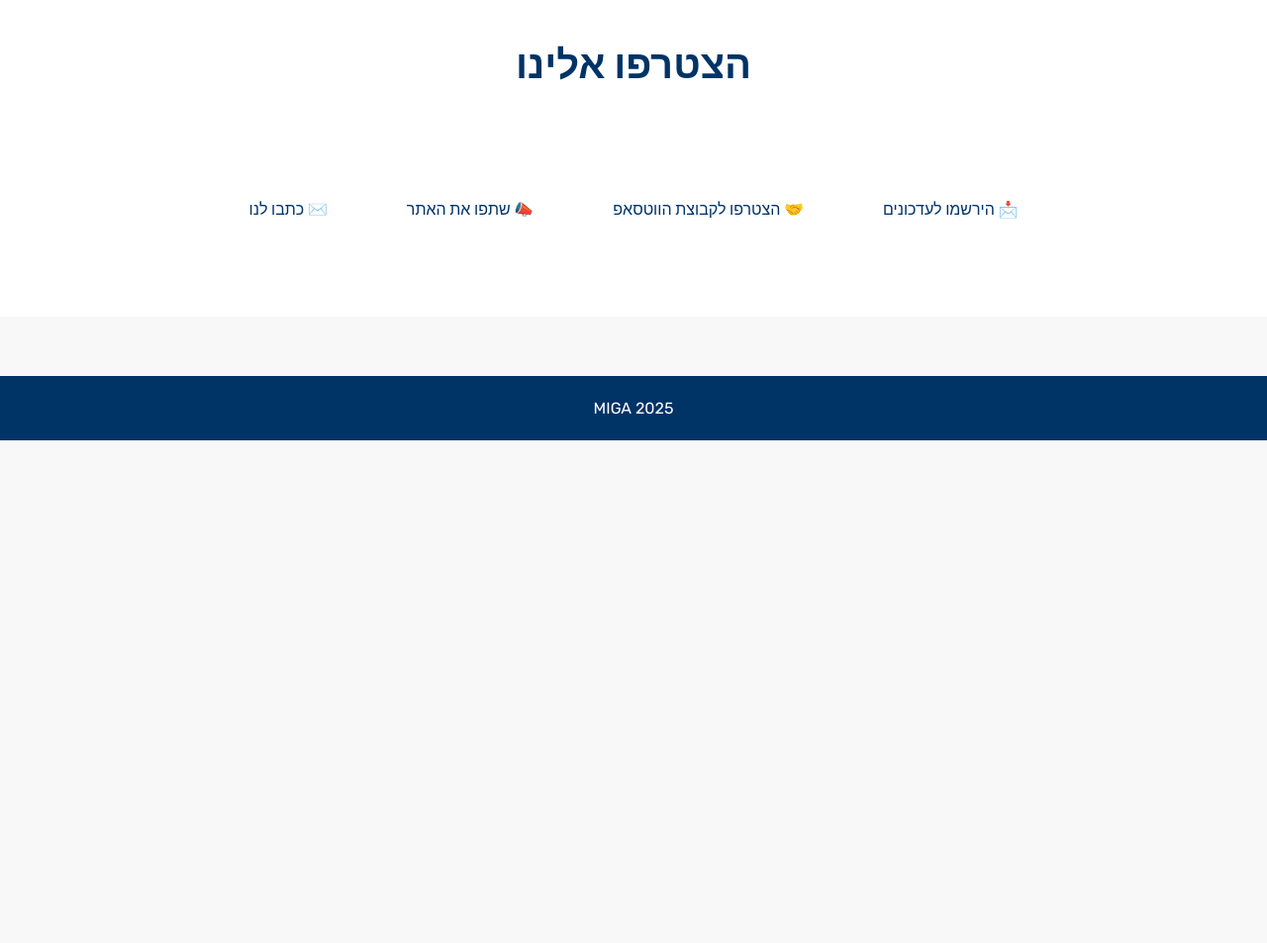
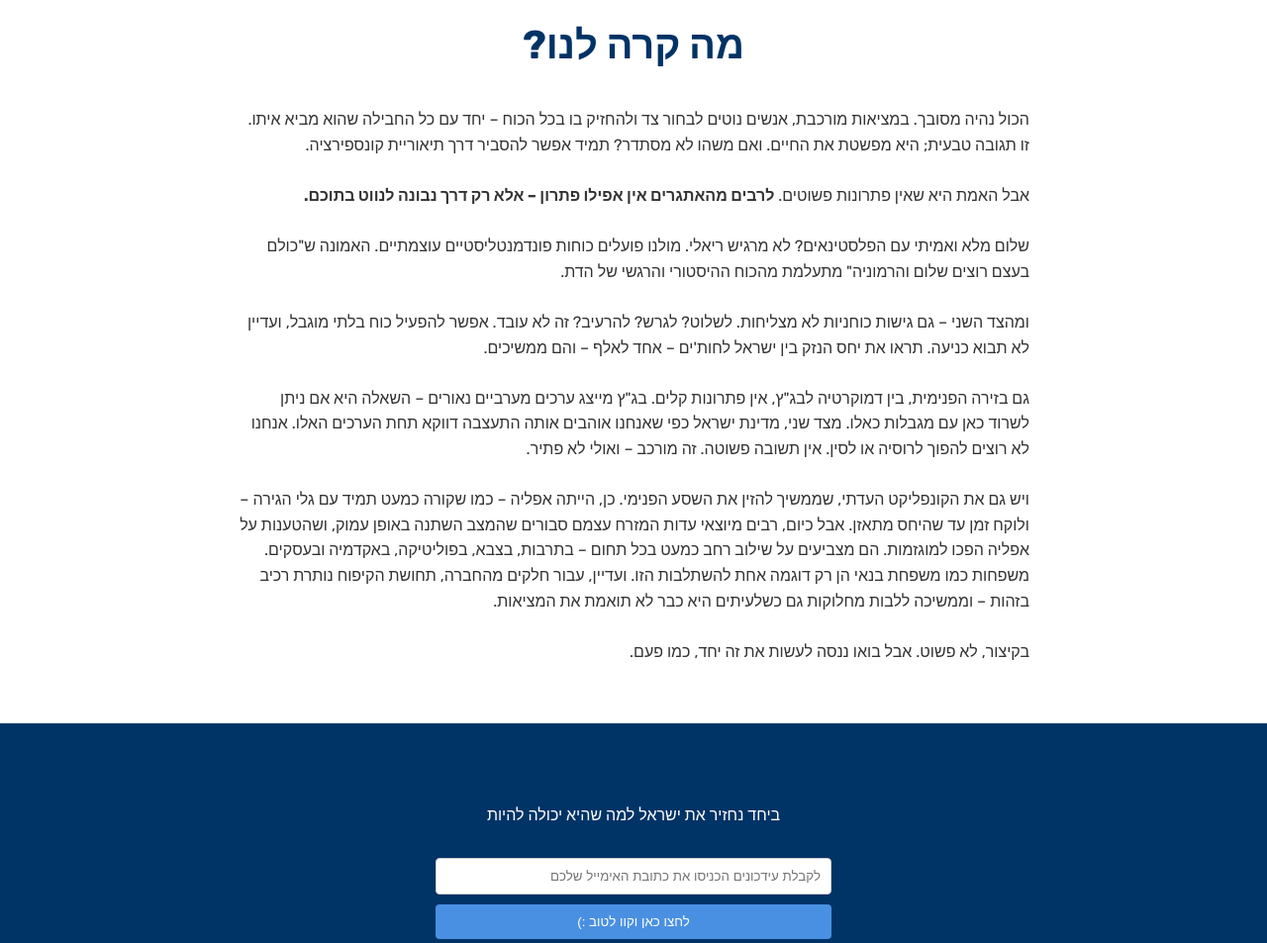
Before and after one commit to roolye/miga, a plain HTML site: page index.html in a window 1280 px wide. Shown: the part 1420-2373 px from the top of the page at 99% size. Before the commit the page ends 1865 px from the top, so only its background shows below. Drawn offline with Linux system fonts and the light colour scheme.

Commit message:
new commit

```diff
--- a/index.html
+++ b/index.html
@@ -238,16 +238,57 @@
     </div>
   </section>
 
+  <section>
+    <div class="container">
+      <h2>מה קרה לנו?</h2>
+      <div style="max-width: 800px; margin: 0 auto; text-align: right;">
+        <p>הכול נהיה מסובך. במציאות מורכבת, אנשים נוטים לבחור צד ולהחזיק בו בכל הכוח – יחד עם כל החבילה שהוא מביא איתו. זו תגובה טבעית; היא מפשטת את החיים. ואם משהו לא מסתדר? תמיד אפשר להסביר דרך תיאוריית קונספירציה.</p>
+        <br>
+        <p>אבל האמת היא שאין פתרונות פשוטים. <b>לרבים מהאתגרים אין אפילו פתרון – אלא רק דרך נבונה לנווט בתוכם.</b></p>
+        <br>
+        <p>שלום מלא ואמיתי עם הפלסטינאים? לא מרגיש ריאלי. מולנו פועלים כוחות פונדמנטליסטיים עוצמתיים. האמונה ש"כולם בעצם רוצים שלום והרמוניה" מתעלמת מהכוח ההיסטורי והרגשי של הדת.</p>
+        <br>
+        <p>ומהצד השני – גם גישות כוחניות לא מצליחות. לשלוט? לגרש? להרעיב? זה לא עובד. אפשר להפעיל כוח בלתי מוגבל, ועדיין לא תבוא כניעה. תראו את יחס הנזק בין ישראל לחות'ים – אחד לאלף – והם ממשיכים.</p>
+        <br>
+        <p>גם בזירה הפנימית, בין דמוקרטיה לבג"ץ, אין פתרונות קלים. בג"ץ מייצג ערכים מערביים נאורים – השאלה היא אם ניתן לשרוד כאן עם מגבלות כאלו. מצד שני, מדינת ישראל כפי שאנחנו אוהבים אותה התעצבה דווקא תחת הערכים האלו. אנחנו לא רוצים להפוך לרוסיה או לסין. אין תשובה פשוטה. זה מורכב – ואולי לא פתיר.</p>
+        <br>
+        <p>ויש גם את הקונפליקט העדתי, שממשיך להזין את השסע הפנימי. כן, הייתה אפליה – כמו שקורה כמעט תמיד עם גלי הגירה – ולוקח זמן עד שהיחס מתאזן. אבל כיום, רבים מיוצאי עדות המזרח עצמם סבורים שהמצב השתנה באופן עמוק, ושהטענות על אפליה הפכו למוגזמות. הם מצביעים על שילוב רחב כמעט בכל תחום – בתרבות, בצבא, בפוליטיקה, באקדמיה ובעסקים. משפחות כמו משפחת בנאי הן רק דוגמה אחת להשתלבות הזו. ועדיין, עבור חלקים מהחברה, תחושת הקיפוח נותרת רכיב בזהות – וממשיכה ללבות מחלוקות גם כשלעיתים היא כבר לא תואמת את המציאות.</p>
+        <br>
+        <p>בקיצור, לא פשוט. אבל בואו ננסה לעשות את זה יחד, כמו פעם.</p>
+      </div>
+    </div>
+  </section>
 
   <section class="cta">
     <div class="container">
-      <h2>הצטרפו אלינו</h2>
-      <p>ביחד נחזיר את ישראל למה שהיא יכולה להיות.</p>
+      <p>ביחד נחזיר את ישראל למה שהיא יכולה להיות</p>
       <div class="cta-buttons">
-        <a href="#" class="cta-button">📩 הירשמו לעדכונים</a>
-        <a href="#" class="cta-button">🤝 הצטרפו לקבוצת הווטסאפ</a>
-        <a href="#" class="cta-button">📣 שתפו את האתר</a>
-        <a href="#" class="cta-button">✉️ כתבו לנו</a>
+        <form id="submit-form" style="width: 100%; max-width: 400px; margin: 0 auto;">
+          <input type="email" name="email" placeholder="לקבלת עידכונים הכניסו את כתובת האימייל שלכם" required style="width: 100%; padding: 10px; margin-bottom: 10px; border: 1px solid #ccc; border-radius: 4px;">
+          <button type="submit" style="width: 100%; padding: 10px; background-color: #4a90e2; color: white; border: none; border-radius: 4px; cursor: pointer; font-weight: 500;">לחצו כאן וקוו לטוב :)</button>
+        </form>
+
+        <script>
+        document.getElementById('submit-form').addEventListener('submit', function(e) {
+          e.preventDefault();
+          const formData = new FormData();
+          formData.append('email', this.querySelector('input[name="email"]').value);
+
+          fetch("https://script.google.com/macros/s/AKfycbxJkW4PnGfhoCZ76gCZk1VwosXI-lnvyVwlL1QgM55cGXFwcTrYqxaoEJXcEN9rfyIg3Q/exec", {
+            method: "POST",
+            body: formData,
+            mode: 'no-cors'
+          })
+          .then(() => {
+            alert("נרשמת בהצלחה!");
+            this.reset();
+          })
+          .catch(err => {
+            alert("אירעה שגיאה בהרשמה");
+            console.error(err);
+          });
+        });
+        </script>
       </div>
     </div>
   </section>
```
Also changed, not shown: 3 other files.
